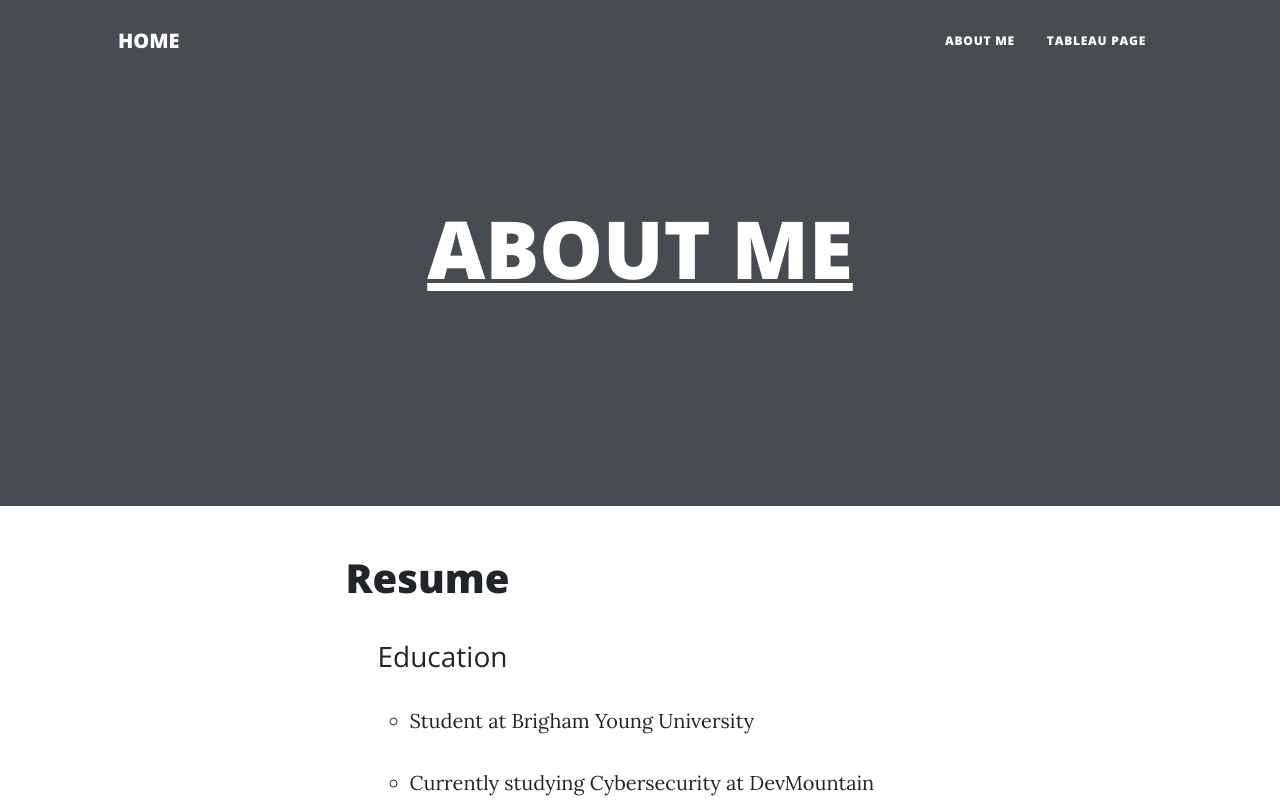
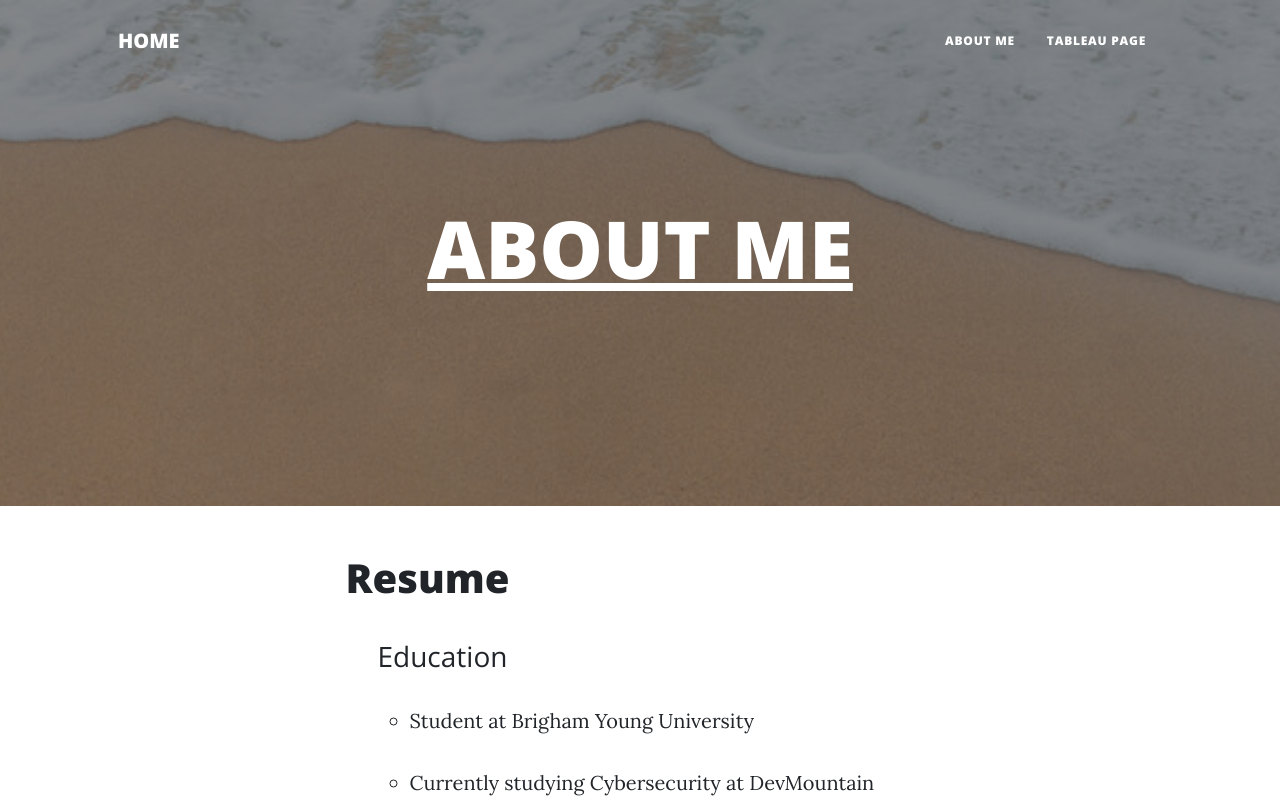
Before and after one commit to TylerK2672/is201, a plain HTML site: page html/about.html in a window 1280 px wide. Shown: the top 801 px of the page. Drawn offline with nearby package versions, Linux system fonts and the light colour scheme; the site is published under a folder, as on GitHub Pages, so addresses that start at the root find nothing; files whose address does not match are found by name.

Commit message:
Update about.html

```diff
--- a/html/about.html
+++ b/html/about.html
@@ -37,7 +37,7 @@
             </div>
         </nav>
         <!-- Page Header-->
-        <header class="masthead" style="background-image: url('/images/beach.jpg')" name="top" alt="beach image">
+        <header class="masthead" style="background-image: url('../images/beach.jpg')" name="top" alt="beach image">
             <div class="container position-relative px-4 px-lg-5">
                 <div class="row gx-4 gx-lg-5 justify-content-center">
                     <div class="col-md-10 col-lg-8 col-xl-7">
```
